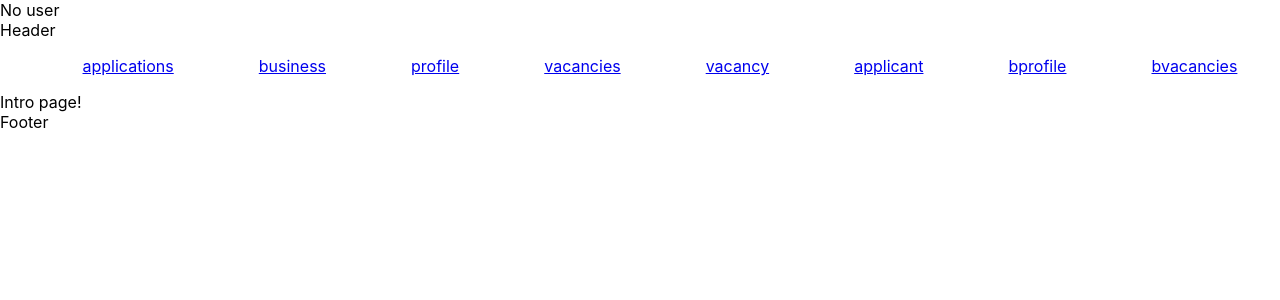
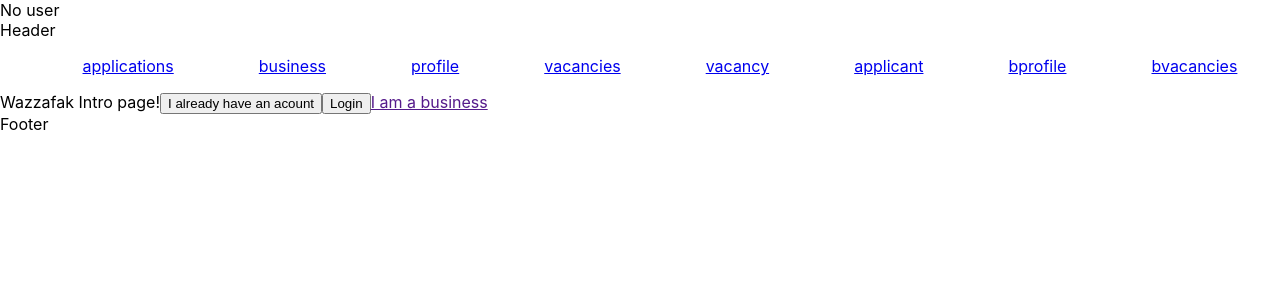
Before and after one commit to FACN8/Wazzafak, a React (Create React App) app: page / in a window 1280 px wide. Shown: the top 300 px of the page. Built offline with nearby package versions, Linux system fonts and the light colour scheme; no server answers.

Commit message:
Intro skeleton rel #3

```diff
--- a/src/components/Intro.js
+++ b/src/components/Intro.js
@@ -1,5 +1,9 @@
 import React from "react";
 
 export default props => {
-return <div className="main">Intro page!</div>
+return <div className="main">Wazzafak Intro page!
+<button className="unit-button" onClick={() => {}}>I already have an acount</button>
+<button className="unit-button" onClick={() => {}}>Login</button>
+<a href="">I am a business</a>
+</div>
 }
```
